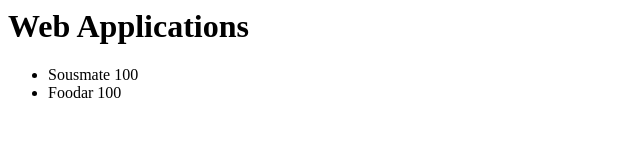
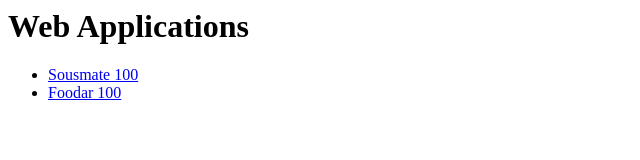
Before and after one commit to azimibm/Hello-world, a plain HTML site: page webApps.html in a window 1280 px wide. Shown: the whole page, without its empty margins (0-640 px from the left). Drawn offline with Linux system fonts and the light colour scheme.

Commit message:
Update webApps.html

```diff
--- a/webApps.html
+++ b/webApps.html
@@ -2,8 +2,8 @@
 <body>
 	<h1>Web Applications</h1>
 		<ul>
-			<li>Sousmate 100</li>
-			<li>Foodar 100</li>
+			<li><a href="azimbm/MyPortfolio/Sousmate 100/index.html">Sousmate 100</a></li>
+			<li><a href="azimbm/MyPortfolio/Foodar 100/index.html">Foodar 100</a></li>
 		</ul>
 </body>
 </html>
```
